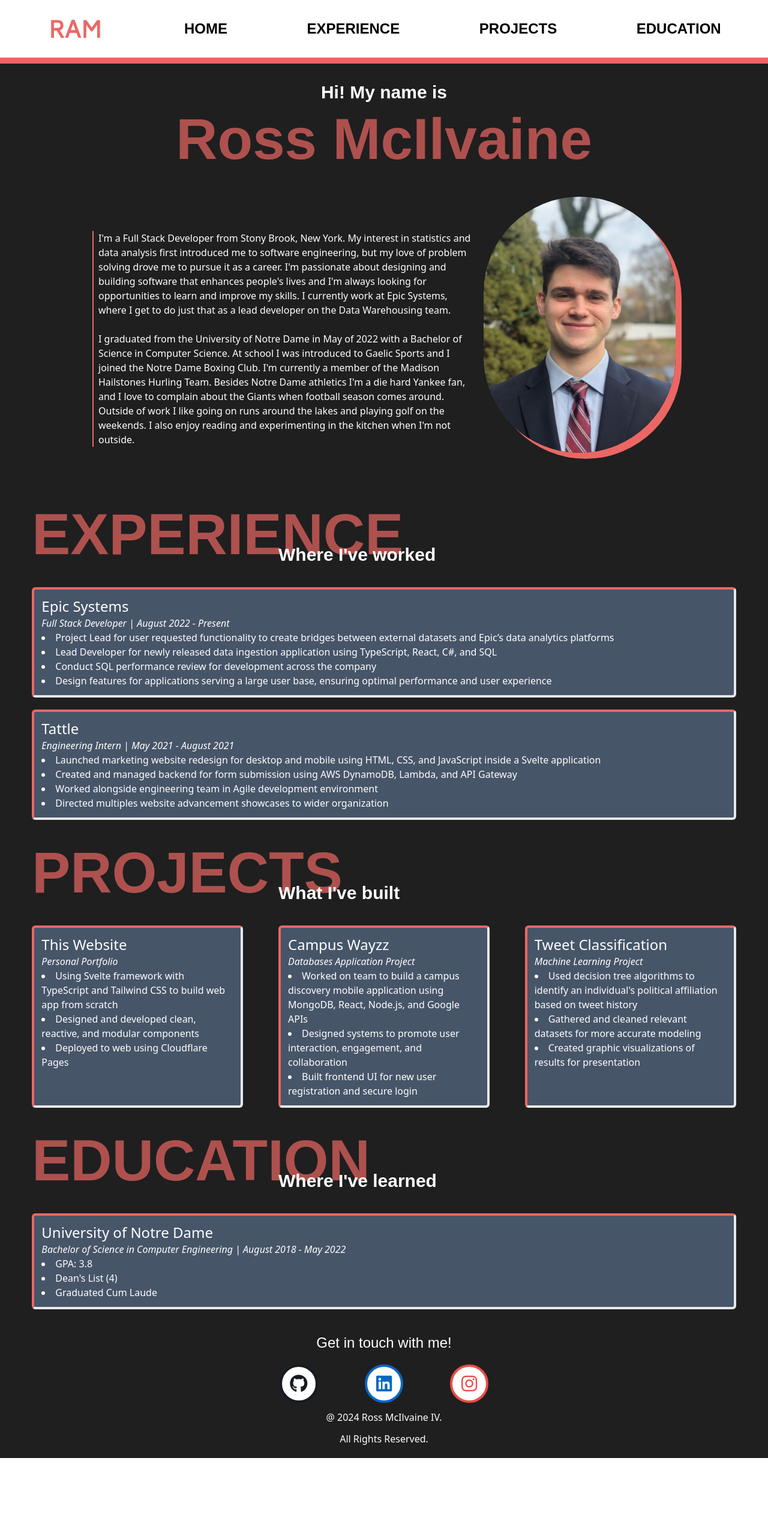
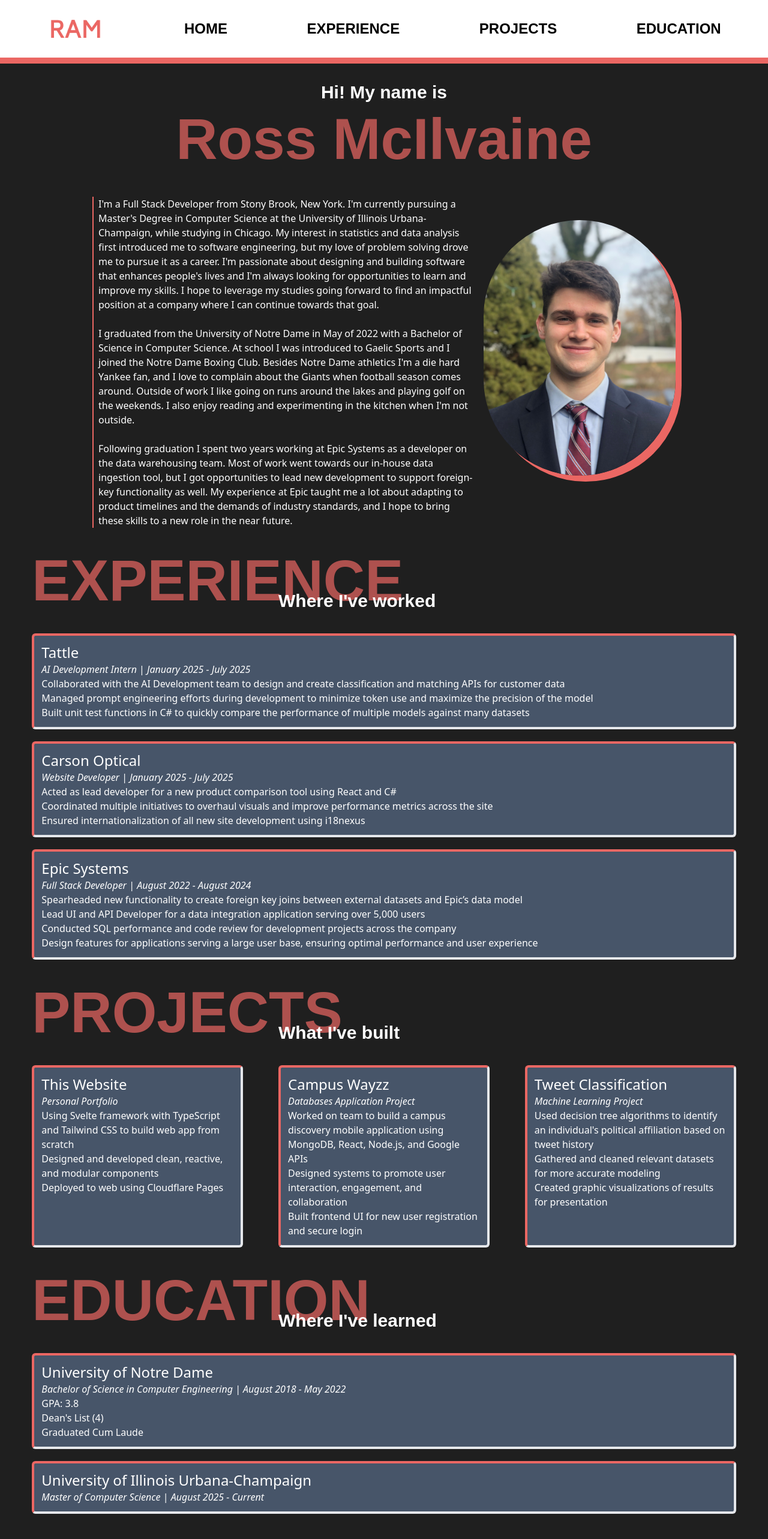
Before and after one commit to RossMcIlvaine/portfolio-website, a SvelteKit app: page / in a window 1280 px wide. Shown: the top 2566 px of the page at 60% size. Before the commit the page ends 2431 px from the top, so only its background shows below. Built offline with nearby package versions, Linux system fonts and the light colour scheme; a web font is replaced by a local one.

Commit message:
2025 updates

```diff
--- a/src/components/Education.svelte
+++ b/src/components/Education.svelte
@@ -1,27 +1,39 @@
 <script>
-    let school = "University of Notre Dame";
-    let degree = "Bachelor of Science in Computer Engineering";
-    let startDate = "August 2018";
-    let endDate = "May 2022";
-    let achievements = [
+    let school1 = "University of Notre Dame";
+    let degree1 = "Bachelor of Science in Computer Engineering";
+    let startDate1 = "August 2018";
+    let endDate1 = "May 2022";
+    let achievements1 = [
         "GPA: 3.8",
         "Dean's List (4)",
         "Graduated Cum Laude"
     ]
+
+    let school2 = "University of Illinois Urbana-Champaign";
+    let degree2 = "Master of Computer Science";
+    let startDate2 = "August 2025";
+    let endDate2 = "Current";
 
 </script>
 
 <div class="flex flex-col items-center space-y-5 w-11/12">
     <div class="flex justify-between bg-slate-600 rounded-md p-3 w-full border-l-mainHighlight border-t-mainHighlight border-4">
         <div class="flex flex-col">
-            <h2 class="text-white text-2xl">{school}</h2>
-            <h3 class="text-white"><i>{degree}</i> | <i>{startDate} - {endDate}</i></h3>
-            {#each achievements as achievement}
-                <li class="text-white">
+            <h2 class="text-white text-2xl">{school1}</h2>
+            <h3 class="text-white"><i>{degree1}</i> | <i>{startDate1} - {endDate1}</i></h3>
+            {#each achievements1 as achievement}
+                <li class="text-white list-none">
                     {achievement}
                 </li>
             {/each}
         </div>
         <slot name="photo"/>
     </div>
+    <div class="flex justify-between bg-slate-600 rounded-md p-3 w-full border-l-mainHighlight border-t-mainHighlight border-4">
+        <div class="flex flex-col">
+            <h2 class="text-white text-2xl">{school2}</h2>
+            <h3 class="text-white"><i>{degree2}</i> | <i>{startDate2} - {endDate2}</i></h3>
+        </div>
+        <slot name="photo"/>
+    </div>
 </div>
--- a/src/components/Experience.svelte
+++ b/src/components/Experience.svelte
@@ -11,7 +11,7 @@
         <h2 class="text-white text-2xl">{company}</h2>
         <h3 class="text-white text-1xl"><i>{title}</i> | <i>{startDate} - {endDate}</i></h3>
         {#each details as detail}
-            <li class="text-white">
+            <li class="text-white list-none">
                 {detail}
             </li>
         {/each}
--- a/src/components/ExperienceSection.svelte
+++ b/src/components/ExperienceSection.svelte
@@ -1,25 +1,32 @@
 <script>
     import Experience from "./Experience.svelte";
 
+    let tattleDetais = [
+        "Collaborated with the AI Development team to design and create classification and matching APIs for customer data",
+        "Managed prompt engineering efforts during development to minimize token use and maximize the precision of the model",
+        "Built unit test functions in C# to quickly compare the performance of multiple models against many datasets"
+    ];
+    let carsonDetails = [
+        "Acted as lead developer for a new product comparison tool using React and C#",
+        "Coordinated multiple initiatives to overhaul visuals and improve performance metrics across the site",
+        "Ensured internationalization of all new site development using i18nexus"
+    ];
     let epicDetails = [
-        "Project Lead for user requested functionality to create bridges between external datasets and Epic’s data analytics platforms",
-        "Lead Developer for newly released data ingestion application using TypeScript, React, C#, and SQL",
-        "Conduct SQL performance review for development across the company",
+        "Spearheaded new functionality to create foreign key joins between external datasets and Epic’s data model",
+        "Lead UI and API Developer for a data integration application serving over 5,000 users",
+        "Conducted SQL performance and code review for development projects across the company",
         "Design features for applications serving a large user base, ensuring optimal performance and user experience"
     ];
-    let tattleDetais = [
-        "Launched marketing website redesign for desktop and mobile using HTML, CSS, and JavaScript inside a Svelte application",
-        "Created and managed backend for form submission using AWS DynamoDB, Lambda, and API Gateway",
-        "Worked alongside engineering team in Agile development environment",
-        "Directed multiples website advancement showcases to wider organization"
-    ]
 </script>
 
 <div class="flex flex-col items-center space-y-5 w-11/12">
-    <Experience company="Epic Systems" title="Full Stack Developer" startDate="August 2022" endDate="Present" details={epicDetails}>
+    <Experience company="Tattle" title="AI Development Intern" startDate="January 2025" endDate="July 2025" details={tattleDetais}>
+        <!-- <img class="w-12 h-12 rounded-full" slot="photo" src="/images/tattle_logo.png" alt="Tattle Logo"/> -->
+    </Experience>
+    <Experience company="Carson Optical" title="Website Developer" startDate="January 2025" endDate="July 2025" details={carsonDetails}>
+        <!-- <img class="w-12 h-12 rounded-full" slot="photo" src="/images/tattle_logo.png" alt="Tattle Logo"/> -->
+    </Experience>
+    <Experience company="Epic Systems" title="Full Stack Developer" startDate="August 2022" endDate="August 2024" details={epicDetails}>
         <!-- <img class="w-24 h-12 bg-white" slot="photo" src="/images/epic.png" alt="Epic Systems Logo"/> -->
     </Experience>
-    <Experience company="Tattle" title="Engineering Intern" startDate="May 2021" endDate="August 2021" details={tattleDetais}>
-        <!-- <img class="w-12 h-12 rounded-full" slot="photo" src="/images/tattle_logo.png" alt="Tattle Logo"/> -->
-    </Experience>
 </div>
--- a/src/components/Footer.svelte
+++ b/src/components/Footer.svelte
@@ -9,6 +9,6 @@
         <SocialButton url="https://www.linkedin.com/in/ross-mcilvaine-95355a16b/" color="linkedin"/>
         <SocialButton url="https://www.instagram.com/rossmcilvaine/" color="instagram"/>
     </div>
-    <h3 class="text-white mt-2 text-center">@ 2024 Ross McIlvaine IV.</h3>
+    <h3 class="text-white mt-2 text-center">@ 2025 Ross McIlvaine IV.</h3>
     <h3 class="text-white mt-2 text-center">All Rights Reserved.</h3>
 </main>
--- a/src/components/HeroSection.svelte
+++ b/src/components/HeroSection.svelte
@@ -5,14 +5,19 @@
     <div class="flex flex-col mr-3 w-5/6 md:w-1/2">
         <p class="text-wrap text-white border-l-2 border-l-mainHighlight pl-2">
             I'm a Full Stack Developer from Stony Brook, New York.
+            I'm currently pursuing a Master's Degree in Computer Science at the University of Illinois Urbana-Champaign, while studying in Chicago.
             My interest in statistics and data analysis first introduced me to software engineering, but my love of problem solving drove me to pursue it as a career.
             I'm passionate about designing and building software that enhances people's lives and I'm always looking for opportunities to learn and improve my skills.
-            I currently work at Epic Systems, where I get to do just that as a lead developer on the Data Warehousing team.
+            I hope to leverage my studies going forward to find an impactful position at a company where I can continue towards that goal.
             <br><br>
             I graduated from the University of Notre Dame in May of 2022 with a Bachelor of Science in Computer Science.
-            At school I was introduced to Gaelic Sports and I joined the Notre Dame Boxing Club. I'm currently a member of the Madison Hailstones Hurling Team.
+            At school I was introduced to Gaelic Sports and I joined the Notre Dame Boxing Club.
             Besides Notre Dame athletics I'm a die hard Yankee fan, and I love to complain about the Giants when football season comes around.
             Outside of work I like going on runs around the lakes and playing golf on the weekends. I also enjoy reading and experimenting in the kitchen when I'm not outside.
+            <br><br>
+            Following graduation I spent two years working at Epic Systems as a developer on the data warehousing team.
+            Most of work went towards our in-house data ingestion tool, but I got opportunities to lead new development to support foreign-key functionality as well.
+            My experience at Epic taught me a lot about adapting to product timelines and the demands of industry standards, and I hope to bring these skills to a new role in the near future.
         </p>
     </div>
     <img src="/images/ProfilePic.jpg" alt="Profile Headshot" class="w-2/3 md:w-1/4 rounded-full shadow-diag mb-12">
--- a/src/components/ProjectCard.svelte
+++ b/src/components/ProjectCard.svelte
@@ -8,7 +8,7 @@
     <h2 class="text-white text-2xl">{title}</h2>
     <h3 class="text-white"><i>{subtitle}</i></h3>
     {#each details as detail}
-        <li class="text-white">
+        <li class="text-white list-none">
             {detail}
         </li>
     {/each}
```
Also changed, not shown: 1 other file (tests, documents, lock files or other folders).
